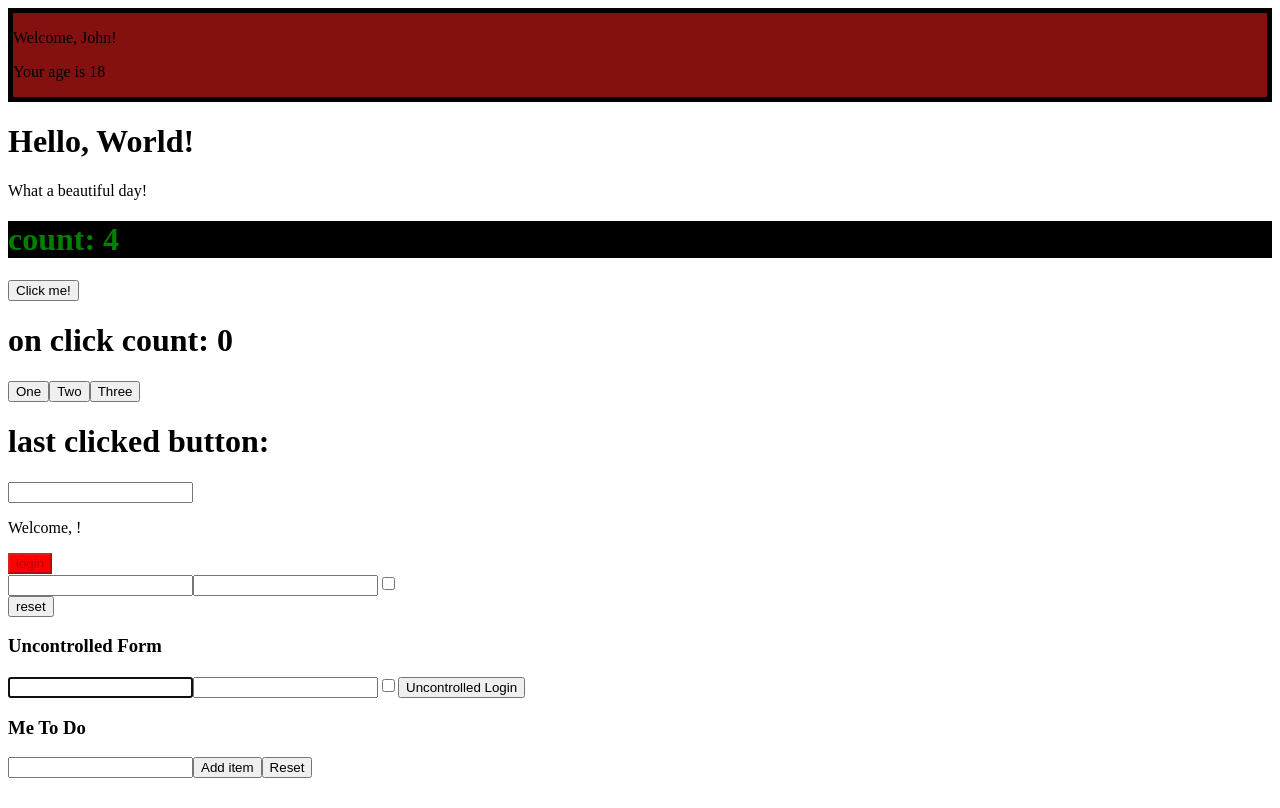
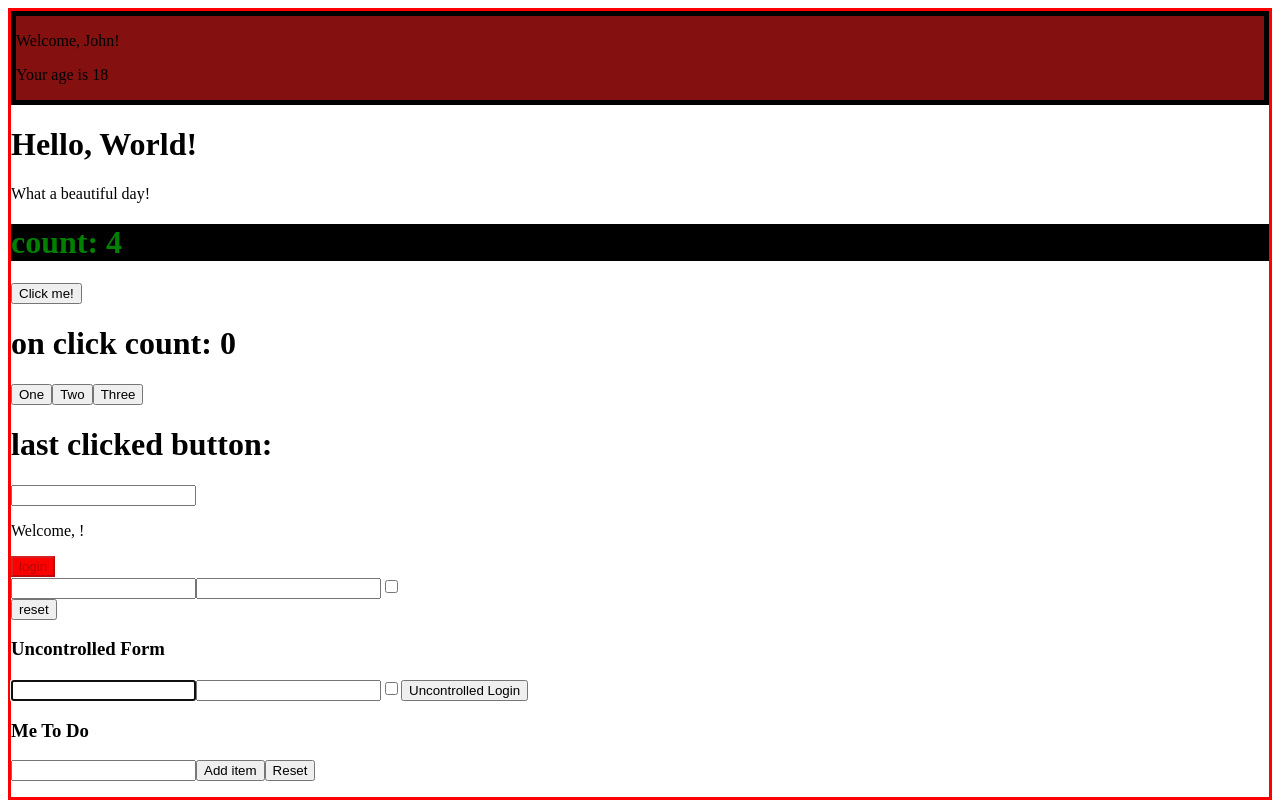
Before and after one commit to MarkupMonkey/react-project, a React (Create React App) app: page / in a window 1280 px wide. Built offline with nearby package versions, Linux system fonts and the light colour scheme.

Commit message:
exercise component composition 01

```diff
--- a/src/App.js
+++ b/src/App.js
@@ -8,11 +8,12 @@ import Login from "./Login";
 import { UncontrolledLogin } from "./UncontrolledLogin";
 import Welcome from "./Welcome"
 import { TodoList } from "./Todolist";
+import { Container } from "./Container";
 class Data extends React.Component {
     render() {
         return (
             <>
-                <div >
+                <Container>
                     <div className="welcome">
                         <Welcome  name='John' age={18} />
                     </div>
@@ -24,7 +25,7 @@ class Data extends React.Component {
                     <Login />
                     <UncontrolledLogin />
                     <TodoList />
-                </div>
+                </Container>
 
             </>
         )
--- /dev/null
+++ b/src/Container.js
@@ -0,0 +1,11 @@
+import React from "react";
+
+export class Container extends React.Component{
+    render(){
+        return(
+            <div className="container">
+                {this.props.children}
+            </div>
+        )
+    }
+}
--- a/src/index.css
+++ b/src/index.css
@@ -2,3 +2,8 @@
     background-color: rgb(133, 16, 16);
     border: 5px solid black;
 }
+
+.container {
+    background-color: white;
+    border: solid 3px red
+}
```
